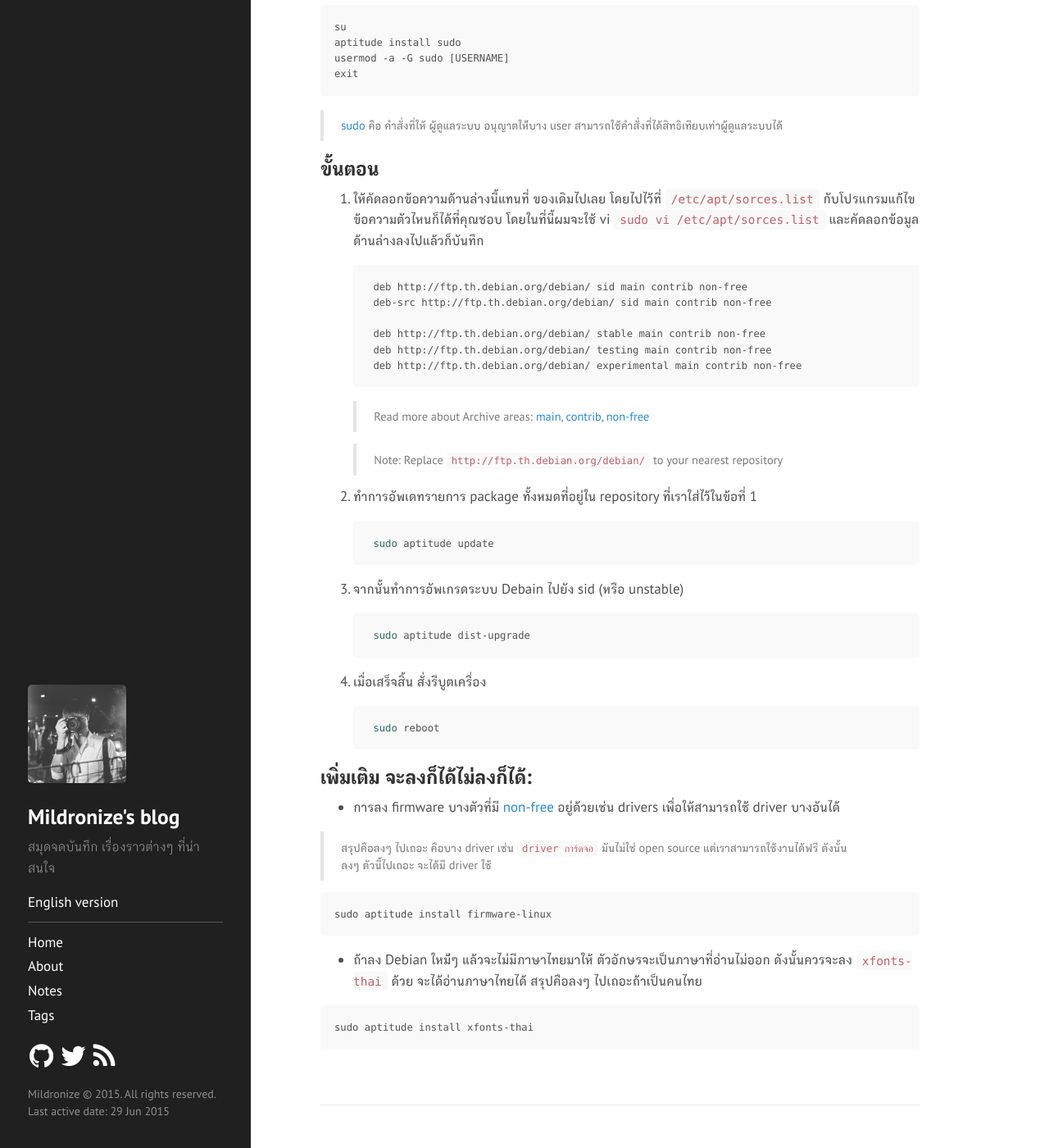
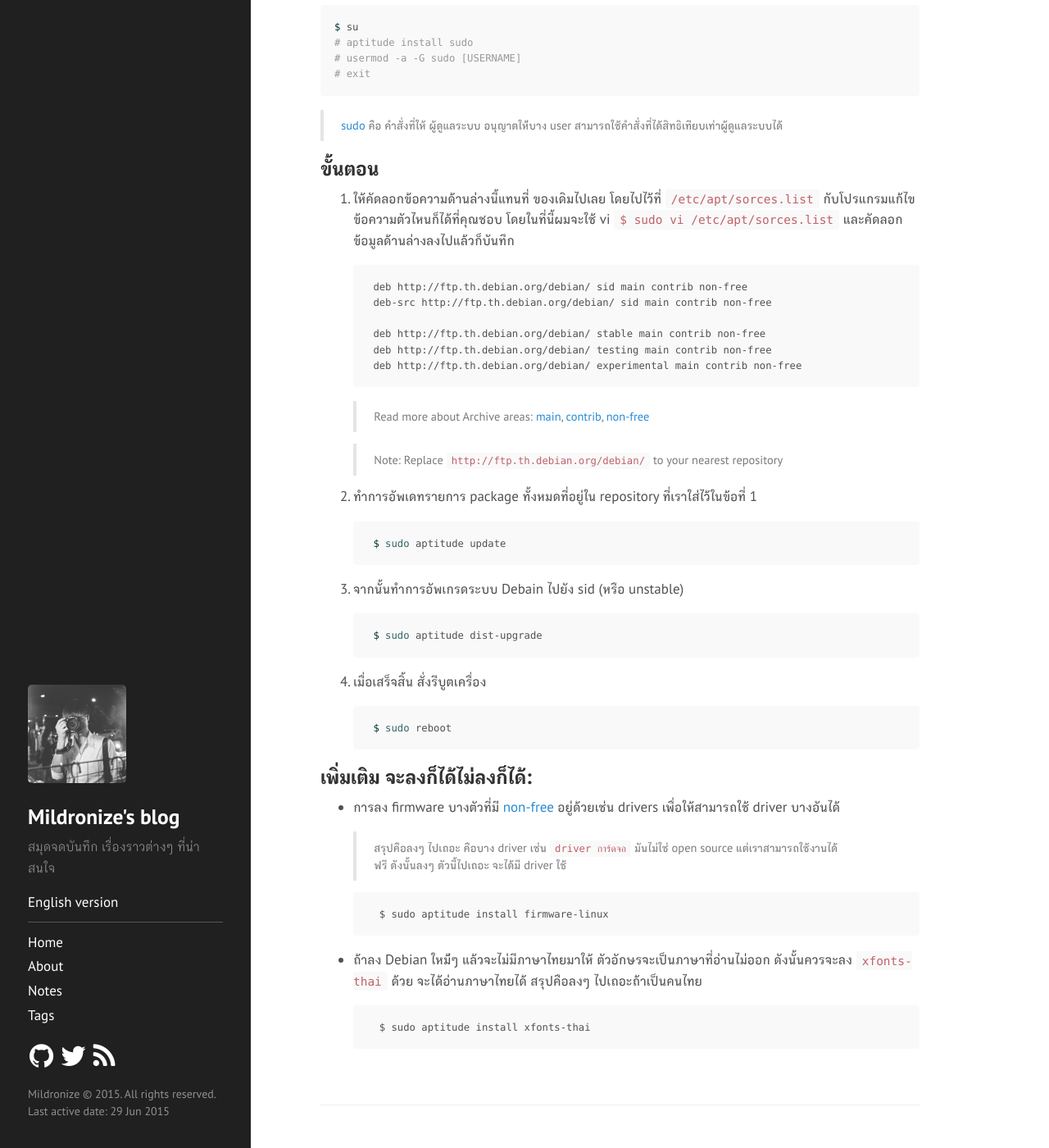
Before and after one commit to mildronize/th-legacy, a Jekyll site: the page built from _posts/2015-06-08-upgrade-debian-to-sid.md, in a window 1280 px wide and 1400 px high, scrolled down 413 px. Shown: the whole window at 82% size. Built offline with Jekyll 4.4.1, drawn with Linux system fonts in a browser that asks for light colours; Markdown is read by kramdown in place of the engine named in the settings; comment, search, counter and statistics services are not loaded.

Commit message:
fix some bash cmd

````diff
--- a/_posts/2015-06-08-upgrade-debian-to-sid.md
+++ b/_posts/2015-06-08-upgrade-debian-to-sid.md
@@ -10,18 +10,18 @@ category: articles
 
 ดังนั้น เพื่อให้ user ของเราเองมีสิทธิเทียบเท่าผู้ดูแลระบบ(system administrators ) เราจึงต้องลง package ชื่อว่า sudo และใช้สิทธิผู้ดูแลระบบอนุญาตให้ user ของเรามีสิทธิเทียบเท่าผู้ดูแลระบบ เพราะในบางคำสั่งจำเป็นต้องใช้สิทธิ ผู้ดูแลระบบในการทำงาน เช่น การติดตั้ง โปรแกรม (หรือ package) โดยใช้คำสั่งด้านล่างนี้
 
-```
-su
-aptitude install sudo
-usermod -a -G sudo [USERNAME]
-exit
+```bash
+$ su
+# aptitude install sudo
+# usermod -a -G sudo [USERNAME]
+# exit
 ```
 
 > [sudo](https://wiki.debian.org/sudo) คือ คำสั่งที่ให้ ผู้ดูแลระบบ อนุญาตให้่บาง user สามารถใช้คำสั่งที่ได้สิทธิเทียบเท่าผู้ดูแลระบบได้
 
 ## ขั้นตอน
 
-1. ให้คัดลอกข้อความด้านล่างนี้แทนที่ ของเดิมไปเลย โดยไปไว้ที่ `/etc/apt/sorces.list` กับโปรแกรมแก้ไขข้อความตัวไหนก็ได้ที่คุณชอบ โดยในที่นี้ผมจะใช้ vi `sudo vi /etc/apt/sorces.list` และคัดลอกข้อมูลด้านล่างลงไปแล้วก็บันทึก
+1. ให้คัดลอกข้อความด้านล่างนี้แทนที่ ของเดิมไปเลย โดยไปไว้ที่ `/etc/apt/sorces.list` กับโปรแกรมแก้ไขข้อความตัวไหนก็ได้ที่คุณชอบ โดยในที่นี้ผมจะใช้ vi `$ sudo vi /etc/apt/sorces.list` และคัดลอกข้อมูลด้านล่างลงไปแล้วก็บันทึก
 
     ```bash
     deb http://ftp.th.debian.org/debian/ sid main contrib non-free
@@ -41,32 +41,32 @@ exit
 2. ทำการอัพเดทรายการ package ทั้งหมดที่อยู่ใน repository ที่เราใส่ไว้ในข้อที่ 1
 
     ```bash
-    sudo aptitude update
+    $ sudo aptitude update
     ```
 
 2. จากนั้นทำการอัพเกรดระบบ Debain ไปยัง sid (หรือ unstable)
 
     ```bash
-    sudo aptitude dist-upgrade
+    $ sudo aptitude dist-upgrade
     ```
 3. เมื่อเสร็จสิ้น สั่งรีบูตเครื่อง
 
     ```bash
-    sudo reboot
+    $ sudo reboot
     ```
 
 ## เพิ่มเติม จะลงก็ได้ไม่ลงก็ได้:
 
 - การลง firmware บางตัวที่มี [non-free](https://www.debian.org/doc/debian-policy/ch-archive.html#s-non-free) อยู่ด้วยเช่น drivers เพื่อให้สามารถใช้ driver บางอันได้
 
-> สรุปคือลงๆ ไปเถอะ คือบาง driver เช่น `driver การ์ดจอ` มันไม่ใช่ open source แต่เราสามารถใช้งานได้ฟรี ดังนั้นลงๆ ตัวนี้ไปเถอะ จะได้มี driver ใช้
+    > สรุปคือลงๆ ไปเถอะ คือบาง driver เช่น `driver การ์ดจอ` มันไม่ใช่ open source แต่เราสามารถใช้งานได้ฟรี ดังนั้นลงๆ ตัวนี้ไปเถอะ จะได้มี driver ใช้
 
-```
-sudo aptitude install firmware-linux
-```
+    ```
+    $ sudo aptitude install firmware-linux
+    ```
 
 - ถ้าลง Debian ใหม่้ๆ แล้วจะไม่มีภาษาไทยมาให้ ตัวอักษรจะเป็นภาษาที่อ่านไม่ออก ดังนั้นควรจะลง `xfonts-thai` ด้วย จะได้อ่านภาษาไทยได้ สรุปคือลงๆ ไปเถอะถ้าเป็นคนไทย
 
-```
-sudo aptitude install xfonts-thai
-```
+    ```
+    $ sudo aptitude install xfonts-thai
+    ```
````
